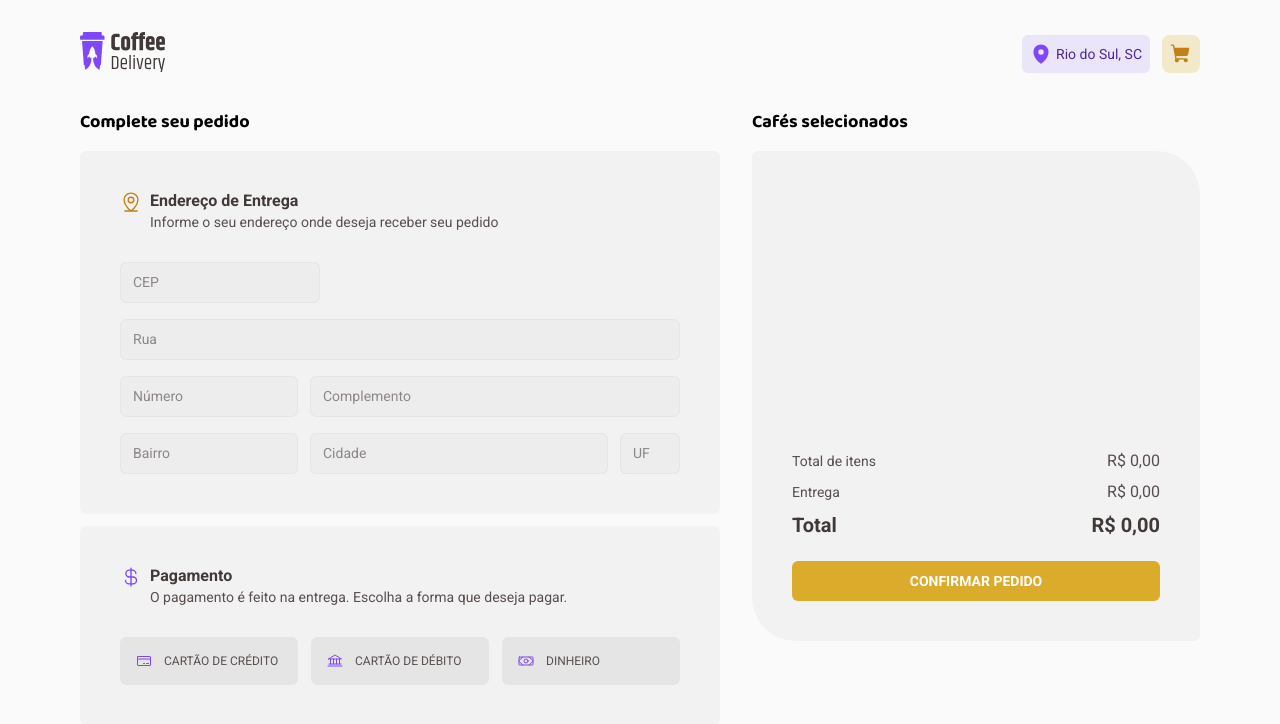
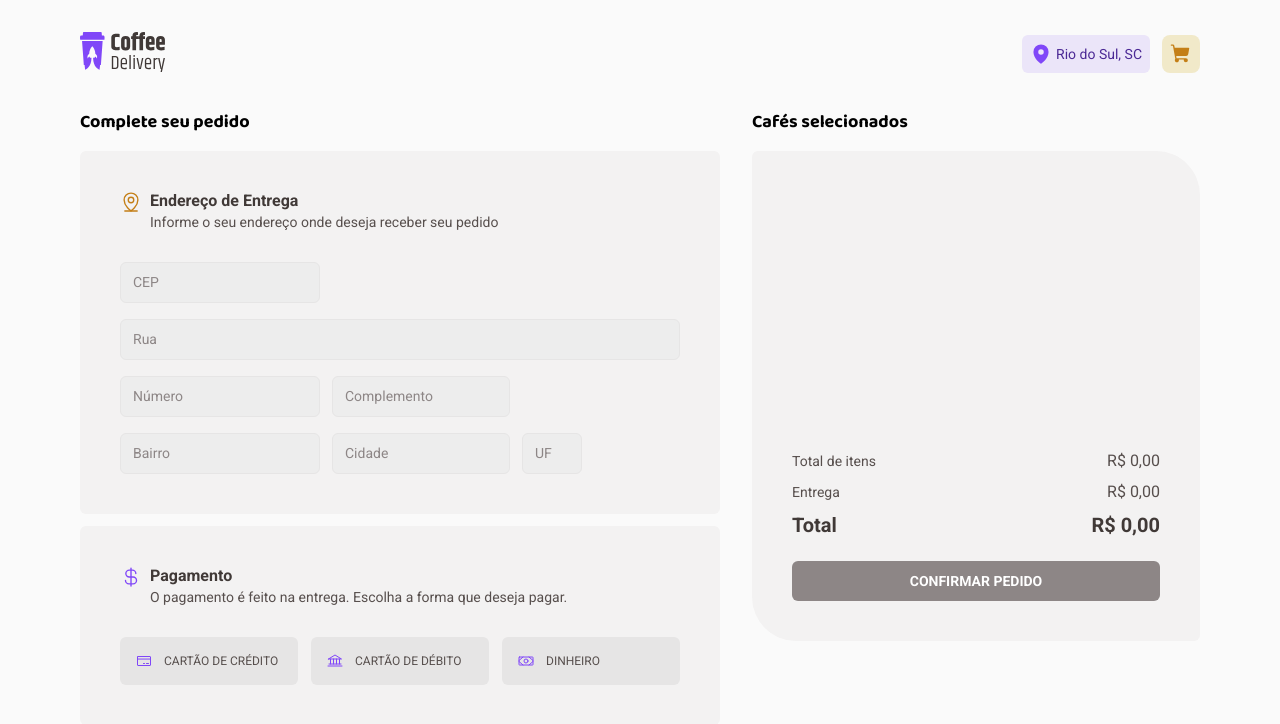
Before and after one commit to bzenky/ignite2022-desafio02, a React (Vite) app: page /checkout in a window 1280 px wide. Shown: the top 724 px of the page. Built offline with nearby package versions, Linux system fonts and the light colour scheme.

Commit message:
checkout adress form

```diff
--- a/package.json
+++ b/package.json
@@ -9,13 +9,16 @@
     "preview": "vite preview"
   },
   "dependencies": {
+    "@hookform/resolvers": "^2.9.8",
     "@types/styled-components": "^5.1.25",
     "immer": "^9.0.15",
     "phosphor-react": "^1.4.1",
     "react": "^18.2.0",
     "react-dom": "^18.2.0",
+    "react-hook-form": "^7.36.0",
     "react-router-dom": "^6.3.0",
-    "styled-components": "^5.3.5"
+    "styled-components": "^5.3.5",
+    "zod": "^3.19.1"
   },
   "devDependencies": {
     "@types/react": "^18.0.15",
--- a/src/components/CheckoutDeliveryForm/index.tsx
+++ b/src/components/CheckoutDeliveryForm/index.tsx
@@ -1,17 +1,30 @@
 import { MapPinLine } from "phosphor-react";
+import { useFormContext } from "react-hook-form";
+import { Input } from "../Input";
 
 import {
   DeliveryFormWrapper,
   FormContentSubtitle,
   FormContentTitle,
   FormContentTitleWrapper,
-  FormInput,
   FormInputContainer,
   FormInputRowWrapper,
   FormTextTitle,
 } from "./styles";
 
+interface ErrorsType {
+  errors: {
+    [key: string]: {
+      message: string;
+    }
+  }
+}
+
 export function CheckoutDeliveryForm() {
+  const { register, formState } = useFormContext()
+
+  const { errors } = formState as unknown as ErrorsType
+
   return (
     <DeliveryFormWrapper>
       <FormContentTitleWrapper>
@@ -26,16 +39,46 @@ export function CheckoutDeliveryForm() {
         </FormTextTitle>
       </FormContentTitleWrapper>
       <FormInputContainer>
-        <FormInput placeholder="CEP" width="default" />
-        <FormInput placeholder="Rua" width="full" />
+        <Input
+          placeholder="CEP"
+          width="default"
+          {...register("cep")}
+          error={errors.cep?.message}
+        />
+        <Input
+          placeholder="Rua"
+          width="full"
+          {...register("rua")}
+          error={errors.rua?.message}
+        />
         <FormInputRowWrapper>
-          <FormInput placeholder="Número" width="default" />
-          <FormInput placeholder="Complemento" width="full" />
+          <Input
+            placeholder="Número"
+            width="default"
+            {...register("numero")}
+            error={errors.numero?.message}
+          />
+          <Input placeholder="Complemento" width="full" />
         </FormInputRowWrapper>
         <FormInputRowWrapper>
-          <FormInput placeholder="Bairro" width="default" />
-          <FormInput placeholder="Cidade" width="full" />
-          <FormInput placeholder="UF" width="small" />
+          <Input
+            placeholder="Bairro"
+            width="default"
+            {...register("bairro")}
+            error={errors.bairro?.message}
+          />
+          <Input
+            placeholder="Cidade"
+            width="full"
+            {...register("cidade")}
+            error={errors.cidade?.message}
+          />
+          <Input
+            placeholder="UF"
+            width="small"
+            {...register("uf")}
+            error={errors.uf?.message}
+          />
         </FormInputRowWrapper>
       </FormInputContainer>
     </DeliveryFormWrapper>
--- a/src/components/CheckoutDeliveryForm/styles.ts
+++ b/src/components/CheckoutDeliveryForm/styles.ts
@@ -1,9 +1,4 @@
-import { InputHTMLAttributes } from "react";
 import styled from "styled-components";
-
-interface FormInputProps extends InputHTMLAttributes<HTMLInputElement> {
-  width: 'full' | 'small' | 'default'
-}
 
 export const DeliveryFormWrapper = styled.div`
   width: 640px;
@@ -11,25 +6,6 @@ export const DeliveryFormWrapper = styled.div`
   margin: 15px 0 12px;
   background-color: ${({ theme }) => theme['gray-100']};
   border-radius: 6px;
-`
-
-export const FormInput = styled.input<FormInputProps>`
-  width: ${({ width }) => width === 'full' ? '100%' : width === 'default' ? '200px' : '60px'};
-  padding: 12px;
-  border-radius: 6px;
-  background-color: ${({ theme }) => theme['gray-200']};
-  border: 1px solid ${({ theme }) => theme['gray-300']};
-  color: ${({ theme }) => theme['gray-600']};
-
-  &::placeholder {
-    color: ${({ theme }) => theme['gray-500']};
-    font-size: 0.875rem;
-  }
-
-  &:active,
-  &:focus {
-    outline: 1px solid ${({ theme }) => theme['yellow-700']};
-  }
 `
 
 export const FormInputContainer = styled.div`
--- /dev/null
+++ b/src/components/Input/index.tsx
@@ -0,0 +1,18 @@
+import { forwardRef, InputHTMLAttributes } from "react"
+import { ErrorMessage, FormInput, InputWrapper } from "./styles"
+
+type InputProps = InputHTMLAttributes<HTMLInputElement> & {
+  error?: string
+}
+
+export const Input = forwardRef<HTMLInputElement, InputProps>(({ error, ...props }, ref) => {
+  return (
+    <InputWrapper>
+      <FormInput
+        ref={ref}
+        {...props}
+      />
+      {error && <ErrorMessage>{error}</ErrorMessage>}
+    </InputWrapper>
+  )
+})
--- /dev/null
+++ b/src/components/Input/styles.ts
@@ -0,0 +1,32 @@
+import styled from "styled-components";
+
+export const InputWrapper = styled.div`
+  display: flex;
+  flex-direction: column;
+  gap: 0.25rem;
+  position: relative;
+`
+
+export const ErrorMessage = styled.span`
+  color: ${({ theme }) => theme.error};
+  font-size: 0.875rem;
+`
+
+export const FormInput = styled.input`
+  width: ${({ width }) => width === 'full' ? '100%' : width === 'default' ? '200px' : '60px'};
+  padding: 12px;
+  border-radius: 6px;
+  background-color: ${({ theme }) => theme['gray-200']};
+  border: 1px solid ${({ theme }) => theme['gray-300']};
+  color: ${({ theme }) => theme['gray-600']};
+
+  &::placeholder {
+    color: ${({ theme }) => theme['gray-500']};
+    font-size: 0.875rem;
+  }
+
+  &:active,
+  &:focus {
+    outline: 1px solid ${({ theme }) => theme['yellow-700']};
+  }
+`
--- a/src/pages/Checkout/index.tsx
+++ b/src/pages/Checkout/index.tsx
@@ -4,6 +4,10 @@ import { CheckoutProductItem } from "../../components/CheckoutProductItem";
 import { ProductProps } from "../../components/CoffeeCard";
 import { useCart } from "../../hooks/useCart";
 import { formatPrice } from "../../utils/formatPrice";
+import * as zod from "zod";
+import { zodResolver } from '@hookform/resolvers/zod'
+import { useForm, FormProvider } from 'react-hook-form'
+
 import {
   CheckoutConfirmButton,
   CheckoutContainer,
@@ -23,20 +27,43 @@ import {
   WrapperTitle
 } from "./styles";
 
+const confirmOrderFormValidationSchema = zod.object({
+  cep: zod.string().min(1, 'Informe o CEP'),
+  rua: zod.string().min(1, 'Informe a rua'),
+  numero: zod.string().min(1, 'Informe o número'),
+  complemento: zod.string().optional(),
+  bairro: zod.string().min(1, 'Informe o bairro'),
+  cidade: zod.string().min(1, 'Informe a cidade'),
+  uf: zod.string().min(1, 'Informe o estado')
+})
+
+export type OrderData = zod.infer<typeof confirmOrderFormValidationSchema>
+
+type ConfirmOrderFormData = OrderData
+
 export function Checkout() {
   const { cartItems, cartProductsTotalPrice } = useCart()
   const shippingTaxes = cartItems.length > 0 ? 1.9 : 0
   const cartItemsTotalPrice = cartProductsTotalPrice + shippingTaxes
 
+  const confirmOrderForm = useForm<ConfirmOrderFormData>({
+    resolver: zodResolver(confirmOrderFormValidationSchema)
+  })
+
+  const { handleSubmit } = confirmOrderForm
+
+  function handleConfirmOrder(data: ConfirmOrderFormData) {
+    console.log(data)
+  }
+
   return (
-    <CheckoutContainer>
+    <FormProvider {...confirmOrderForm}>
+      <CheckoutContainer onSubmit={handleSubmit(handleConfirmOrder)}>
         <OrderDeliveryPaymentWrapper>
           <WrapperTitle>
             Complete seu pedido
           </WrapperTitle>
-
           <CheckoutDeliveryForm />
-
           <PaymentMethodWrapper>
             <FormContentTitleWrapper>
               <CurrencyDollar size={22} color="#8047F8" />
@@ -49,18 +76,15 @@ export function Checkout() {
                 </FormContentSubtitle>
               </FormTextTitle>
             </FormContentTitleWrapper>
-
             <PaymentMethodContentWrapper>
               <PaymentMethodButton>
                 <CreditCard size={16} color="#8047F8" />
                 Cartão de Crédito
               </PaymentMethodButton>
-
               <PaymentMethodButton>
                 <Bank size={16} color="#8047F8" />
                 Cartão de Débito
               </PaymentMethodButton>
-
               <PaymentMethodButton>
                 <Money size={16} color="#8047F8" />
                 Dinheiro
@@ -68,7 +92,6 @@ export function Checkout() {
             </PaymentMethodContentWrapper>
           </PaymentMethodWrapper>
         </OrderDeliveryPaymentWrapper>
-
         <OrderResumeCompleteWrapper>
           <WrapperTitle>
             Cafés selecionados
@@ -96,12 +119,15 @@ export function Checkout() {
               <CheckoutResumeText size="1.25" bold colorDarker>Total</CheckoutResumeText>
               <CheckoutResumeText size="1.25" bold colorDarker>R$ {formatPrice(cartItemsTotalPrice)}</CheckoutResumeText>
             </CheckoutResumeRow>
-          <CheckoutConfirmButton>
+            <CheckoutConfirmButton
+              type='submit'
+              disabled={cartItems.length === 0}
+            >
               Confirmar pedido
             </CheckoutConfirmButton>
           </OrderResumeWrapper>
-
         </OrderResumeCompleteWrapper>
       </CheckoutContainer >
+    </FormProvider>
   )
 }
--- a/src/pages/Checkout/styles.ts
+++ b/src/pages/Checkout/styles.ts
@@ -138,4 +138,8 @@ export const CheckoutConfirmButton = styled.button`
   &:hover {
     background-color: ${({ theme }) => theme['yellow-700']};
   }
+
+  &:disabled {
+    background-color: ${({ theme }) => theme['gray-500']};
+  }
 `
--- a/src/styles/themes/default.ts
+++ b/src/styles/themes/default.ts
@@ -1,6 +1,7 @@
 export const defaultTheme = {
   white: '#FFFFFF',
   background: '#FAFAFA',
+  error: '#DD0000',
 
   'gray-100': '#F3F2F2',
   'gray-200': '#EDEDED',
```
Also changed, not shown: 1 other file (tests, documents, lock files or other folders). Lines whose indentation alone changed are shown as unchanged.
